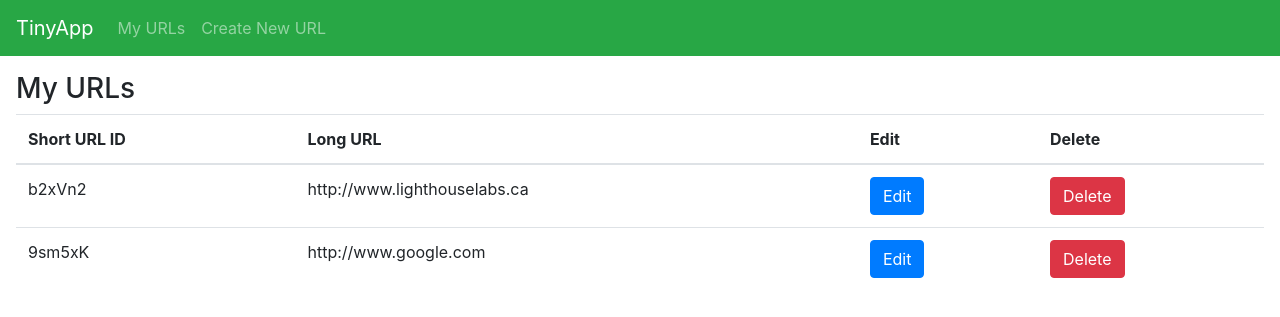
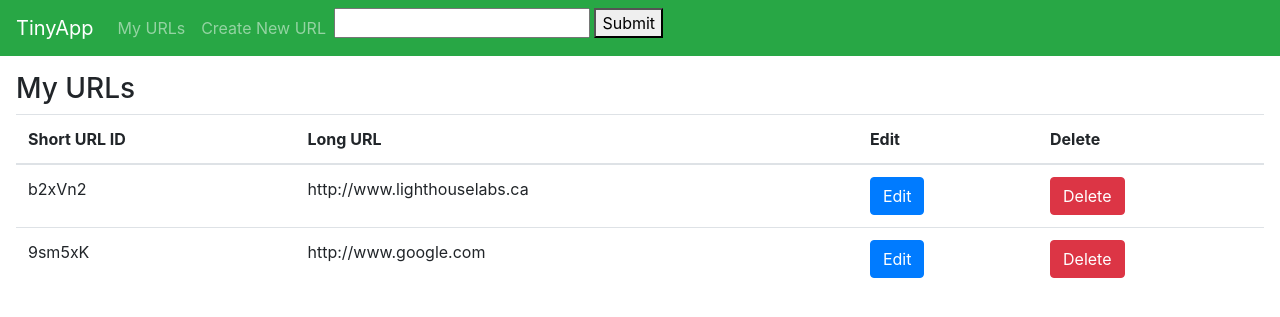
Before and after one commit to maryanibrahim/tinyapp, a Node server app: page /urls in a window 1280 px wide. Shown: the top 317 px of the page. Run offline with Node 20, Linux system fonts and the light colour scheme; some libraries are stand-ins or nearby versions.

Commit message:
update header

```diff
--- a/views/partials/_header.ejs
+++ b/views/partials/_header.ejs
@@ -16,6 +16,10 @@
         <div class="navbar-nav">
           <a class="nav-item nav-link" href="/urls">My URLs</a>
           <a class="nav-item nav-link" href="/urls/new">Create New URL</a>
+          <form method="POST" action="/login">
+            <input type="text" name="username">
+            <button type="submit">Submit</button>
+          </form>
         </div>
       </div>
     </nav>
```
